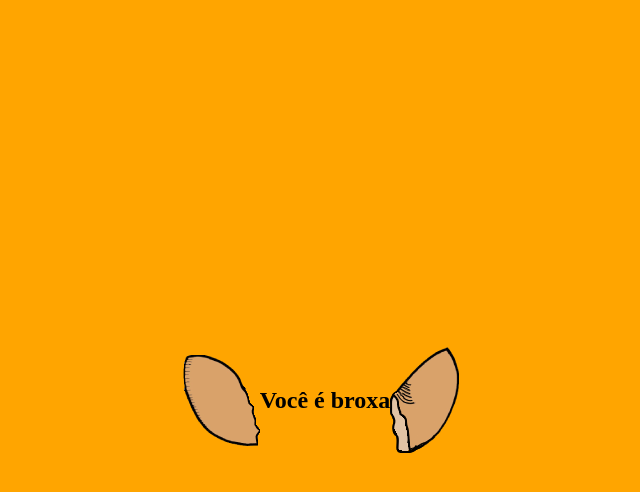
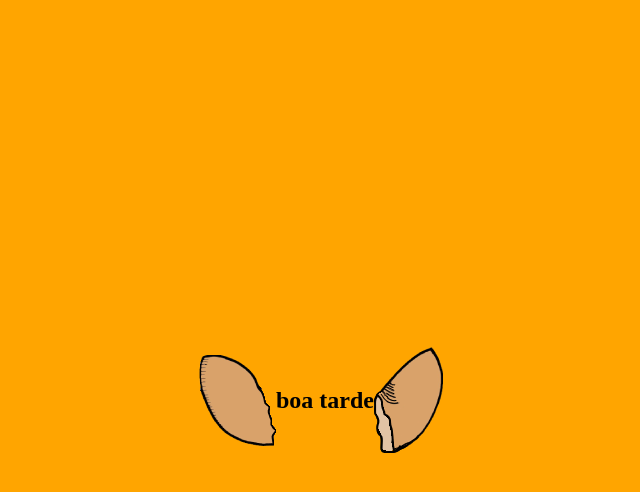
Before and after one commit to Gabriel01-jpg/biscoito-da-sorte, a plain HTML site: page index.html in a window 1280 px wide. Both pictures are taken after a click on the element 640 px from the left and 400 px from the top of the page. Shown: the whole page, without its empty margins (319-959 px from the left). Drawn offline with nearby package versions, Linux system fonts and the light colour scheme.

Commit message:
Script para mudar a mensagem

```diff
--- a/assets/js/app.js
+++ b/assets/js/app.js
@@ -1,8 +1,15 @@
 // Aparecer o biscoito quebrado
+const msg = document.querySelector('.msg')
 
 const biscoito = document.querySelector('#bis-love');
 const container = document.querySelector('.container')
 
+
+let mensagem = ['seu corno', 'voce é broxa', 'hoje nãooooo', 'bom dia', 'boa tarde', 'javascript', 'python', 'sua mãe usa calcinha', 'seu pai é meu' ]
+
+
+
 biscoito.addEventListener('click', function() {
     container.classList.toggle('show')
+    msg.innerHTML = mensagem[Math.floor(Math.random() * mensagem.length)];
 })
--- a/index.html
+++ b/index.html
@@ -20,8 +20,8 @@
       <div id="half-left">
         <img src="./assets/images/biscoito-metade-esquerdo.png" alt="" class="biscoito-esquerdo">
       </div>
-      <div class="text">
-        <h2 class="msg">Você é broxa</h2>
+      <div id="text">
+        <h2 class="msg"></h2>
       </div>
       <div id="half-right">
         <img src="./assets/images/biscoito-metade-direito.png" alt="" class="biscoito-direito">
```
